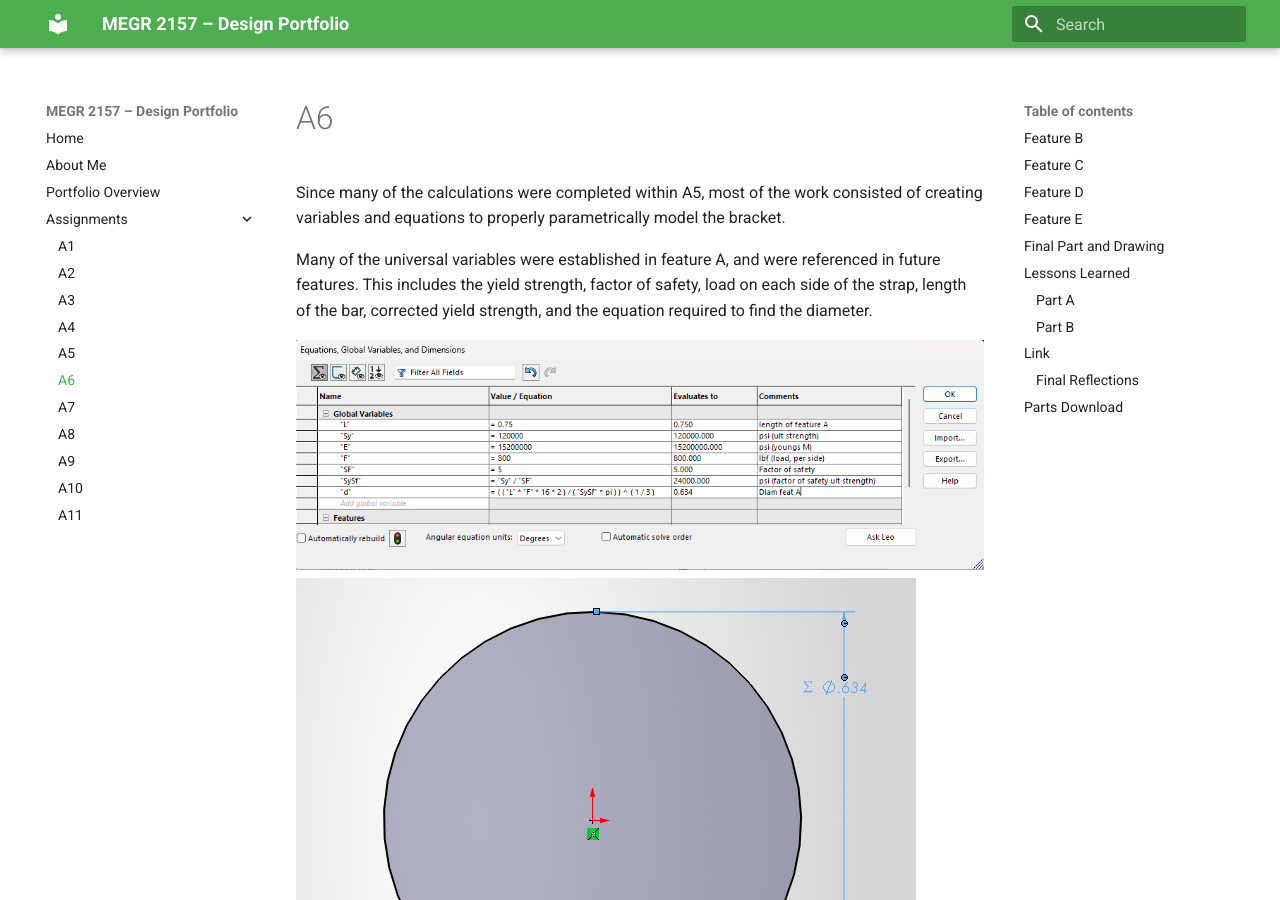
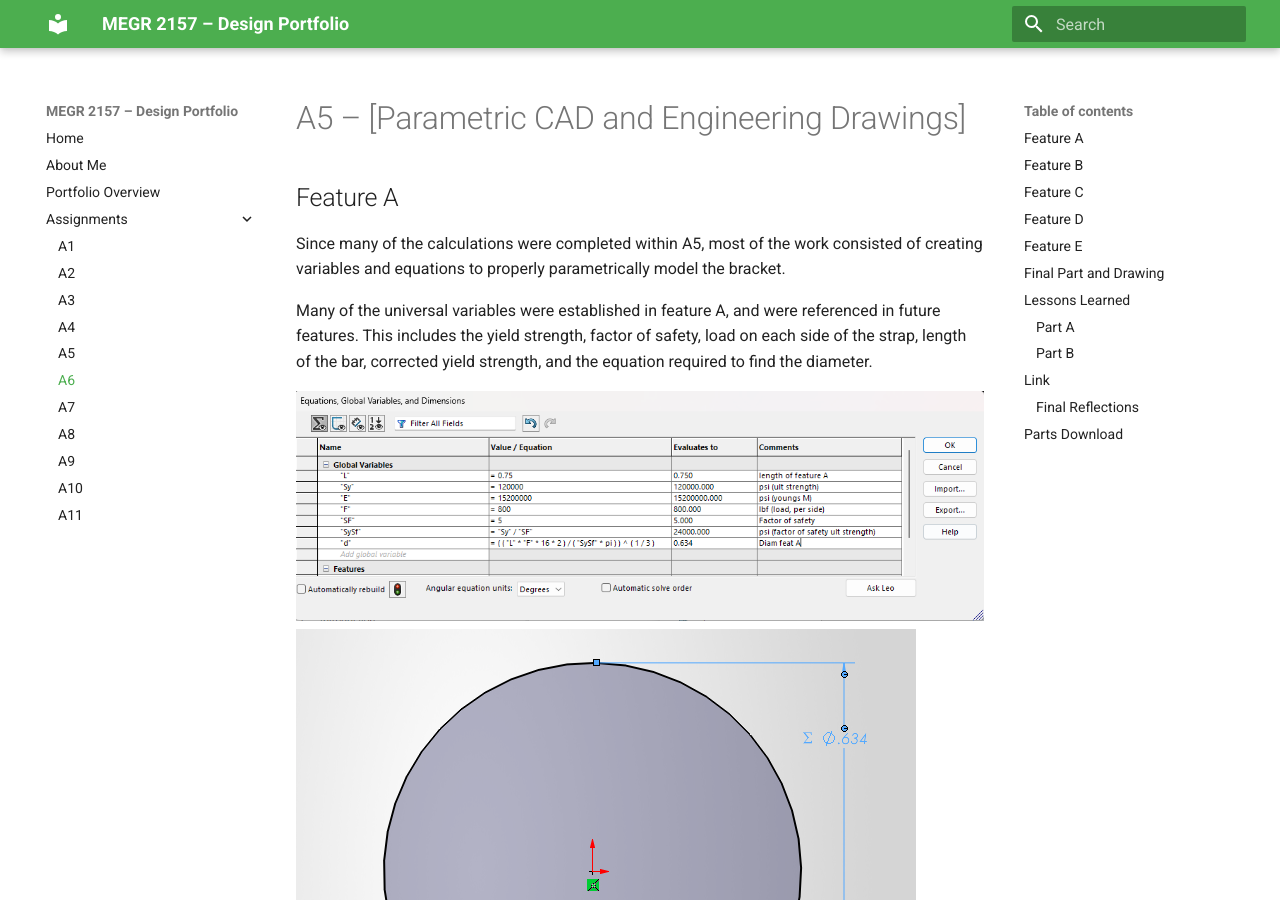
Before and after one commit to CadlesCelica/megr2157-portfolio, an MkDocs documentation site: the page built from docs/assignments/A06/index.md, in a window 1280 px wide and 900 px high. Built offline with MkDocs 1.6.1 and Material for MkDocs 9.7.7, drawn with Linux system fonts in a browser that asks for light colours.

Commit message:
final format

```diff
--- a/docs/assignments/A06/index.md
+++ b/docs/assignments/A06/index.md
@@ -1,3 +1,7 @@
+# A5 – [Parametric CAD and Engineering Drawings]
+
+## Feature A
+
 Since many of the calculations were completed within A5, most of the work consisted of creating variables and equations to properly parametrically model the bracket.
 
 Many of the universal variables were established in feature A, and were referenced in future features. This includes the yield strength, factor of safety, load on each side of the strap, length of the bar, corrected yield strength, and the equation required to find the diameter.
```
